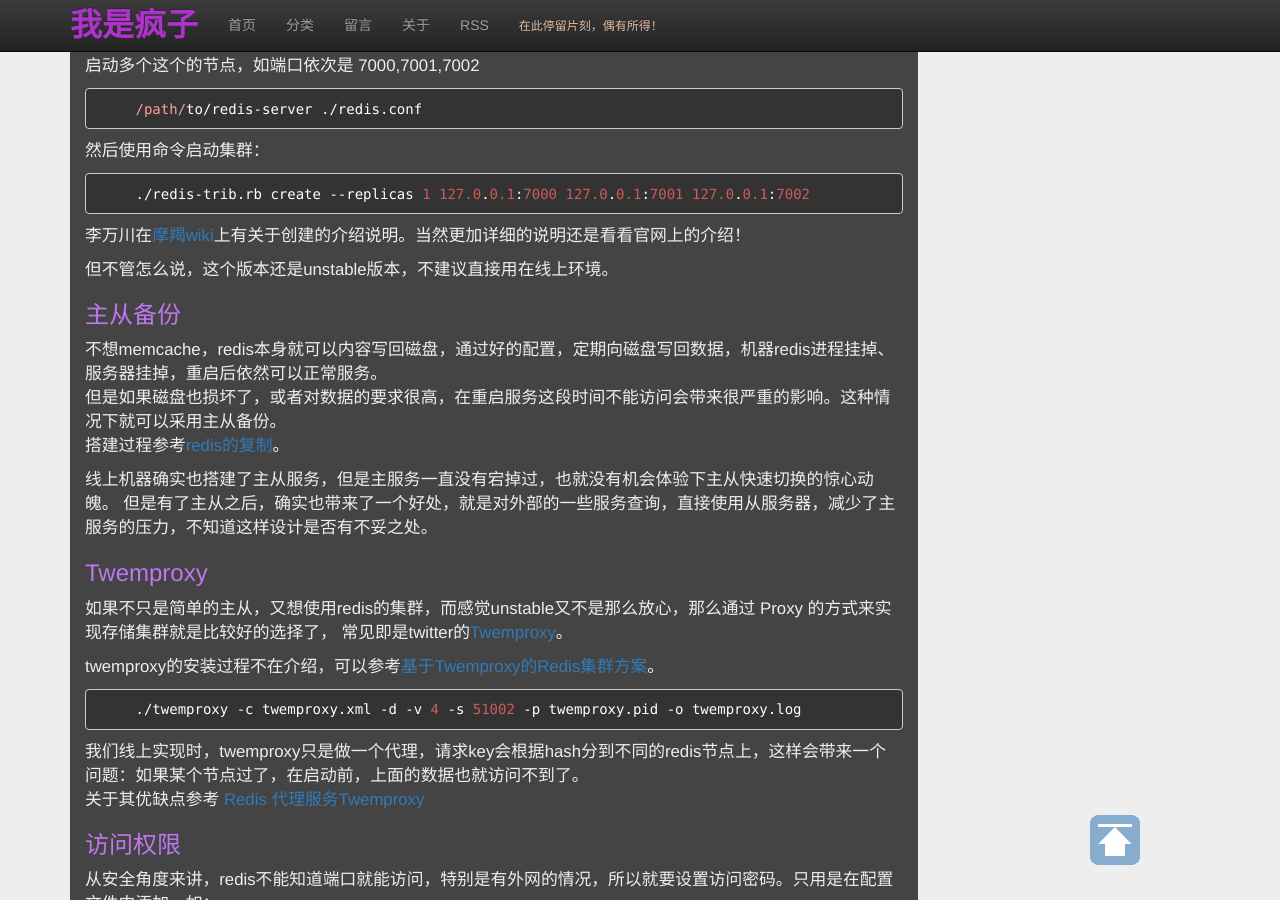
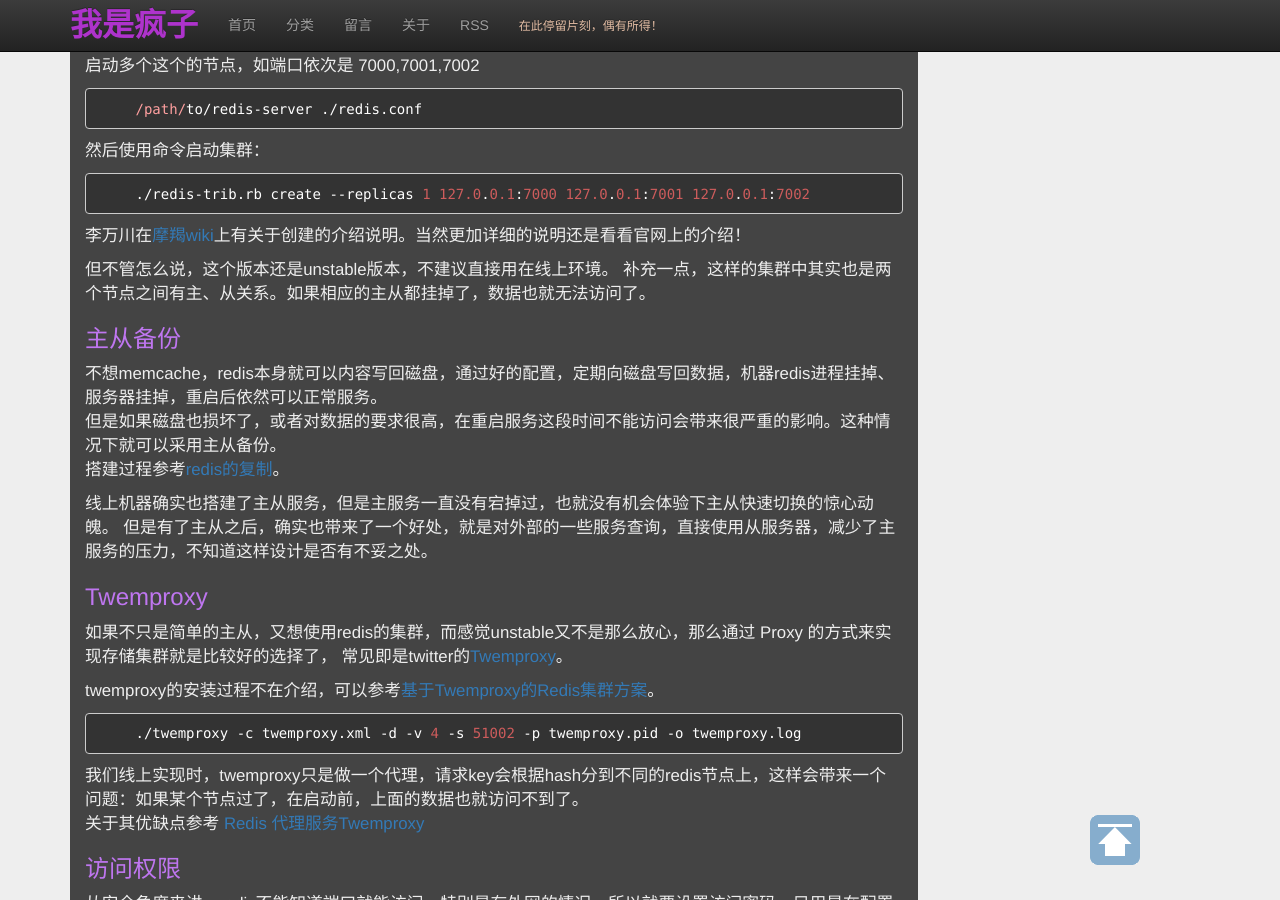
Before and after one commit to jgj1986/jgj1986.github.io, a Jekyll site: the page built from _posts/bigdata/2015-01-07-redis服务搭建.md, in a window 1280 px wide and 900 px high, scrolled down 486 px. Built offline with Jekyll 4.4.1, drawn with Linux system fonts in a browser that asks for light colours; nearby versions of some CDN libraries; comment, search, counter and statistics services are not loaded.

Commit message:
add disadvantage for redis
Signed-off-by: guojun.jin <guojun.jin@mjyun.com>

```diff
--- a/_posts/bigdata/2015-01-07-redis服务搭建.md
+++ b/_posts/bigdata/2015-01-07-redis服务搭建.md
@@ -35,6 +35,7 @@ tags: go
 李万川在[摩羯wiki](wiki.mjyun.com/index.php/Redis){:target="_blank"}上有关于创建的介绍说明。当然更加详细的说明还是看看官网上的介绍！
 
 但不管怎么说，这个版本还是unstable版本，不建议直接用在线上环境。
+补充一点，这样的集群中其实也是两个节点之间有主、从关系。如果相应的主从都挂掉了，数据也就无法访问了。
 
 ###主从备份
 
```
